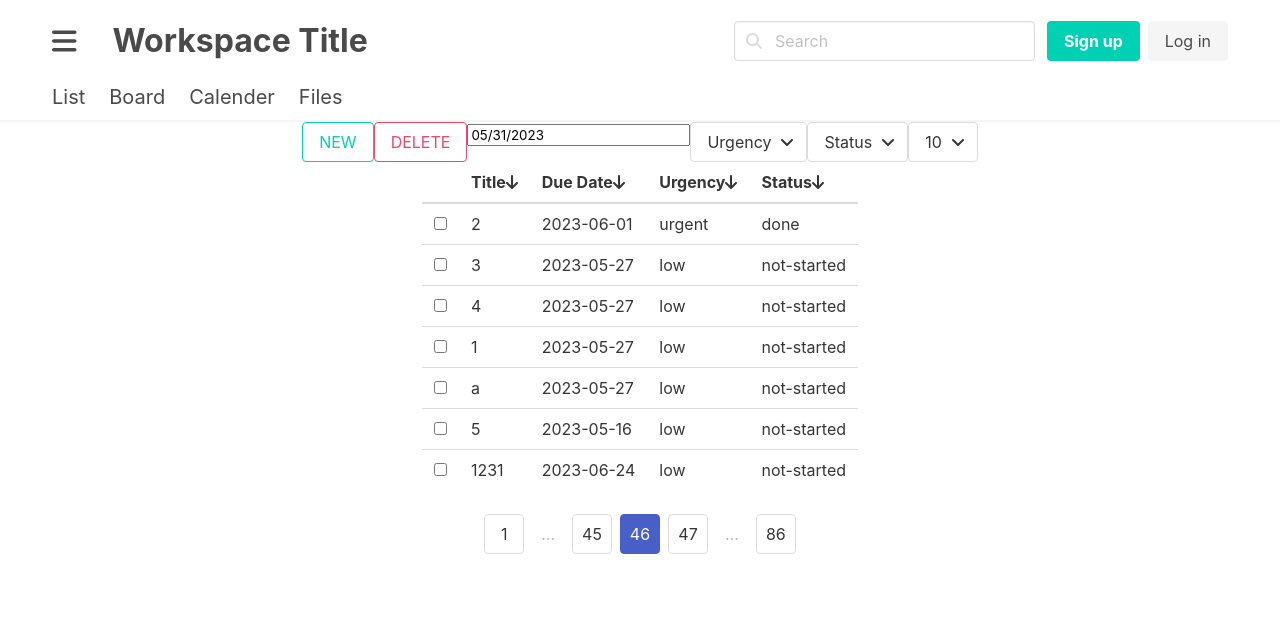
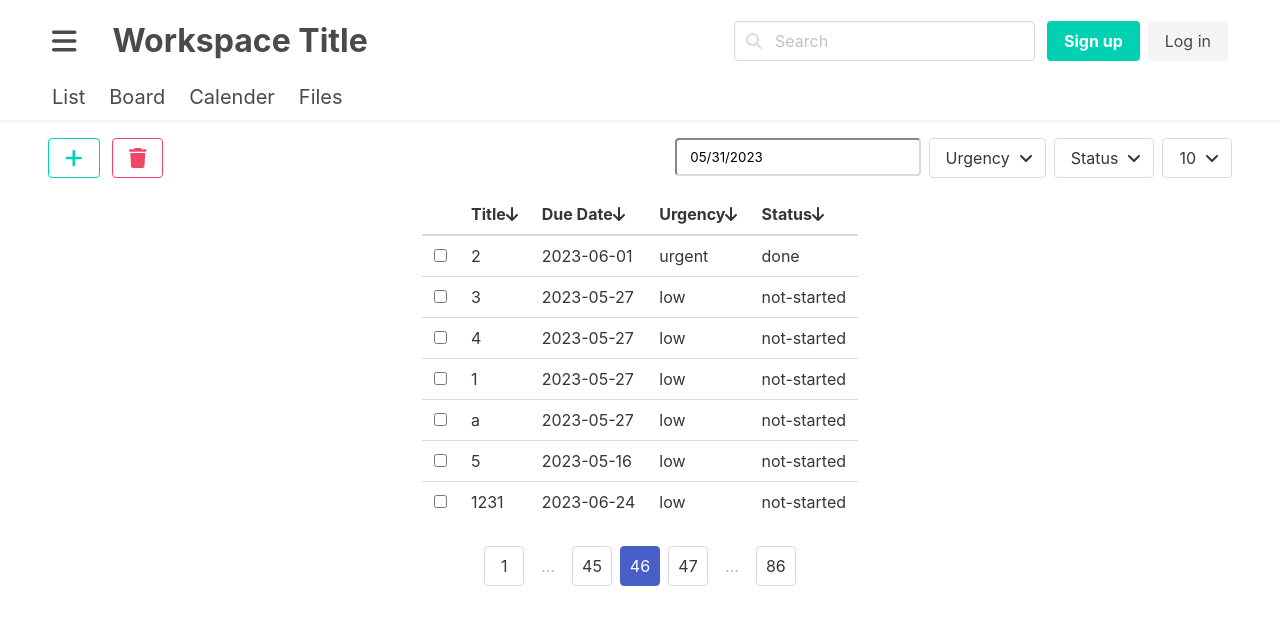
Before and after one commit to kiho2736/Todo-list-App, a React (Create React App) app: page / in a window 1280 px wide. Shown: the top 624 px of the page. Built offline with nearby package versions, Linux system fonts and the light colour scheme; data requests are answered from the project's data file.

Commit message:
Add style for the list of actions

```diff
--- a/src/components/App.js
+++ b/src/components/App.js
@@ -23,7 +23,7 @@ function App() {
         <a className="navbar-item">Calender</a>
         <a className="navbar-item">Files</a>
       </div>
-      <hr className="navbar-hr"/>
+      <hr className="navbar-hr" />
       <TodoModal />
       <TodoActions />
       <TodoList />
--- a/src/components/TodoActions.css
+++ b/src/components/TodoActions.css
@@ -0,0 +1,33 @@
+.actions-container {
+  width: 95%;
+  padding: 1rem 1rem;
+  display: flex;
+  justify-content: space-between;
+}
+
+.add-btn {
+  margin-right: 0.75rem;
+}
+
+.filters-container {
+  display: flex;
+}
+
+.filter {
+  margin-right: 0.5rem;
+}
+
+.filter:last-child {
+  margin-right: 0rem;
+}
+
+.datepicker {
+  padding-bottom: calc(0.75em - 1px);
+  padding-left: 1em;
+  padding-right: 1em;
+  padding-top: calc(0.75em - 1px);
+  cursor: pointer;
+  border-radius: 4px;
+  border-color: #dbdbdb;
+
+}
--- a/src/components/TodoActions.js
+++ b/src/components/TodoActions.js
@@ -2,7 +2,11 @@ import "react-datepicker/dist/react-datepicker.css";
 import "./TodoActions.css";
 
 import { FontAwesomeIcon } from "@fortawesome/react-fontawesome";
-import { faAngleDown } from "@fortawesome/free-solid-svg-icons";
+import {
+  faAngleDown,
+  faPlus,
+  faTrash,
+} from "@fortawesome/free-solid-svg-icons";
 import { useState, useContext } from "react";
 import TodosContext from "../context/todos";
 import DatePicker from "react-datepicker";
@@ -71,21 +75,28 @@ function TodoActions() {
 
   return (
     <div className="actions-container">
+      <div className="actions-left">
         <button
-        className="button is-primary is-outlined"
+          className="button is-primary is-outlined add-btn"
           onClick={handleNewClick}
         >
-        NEW
+          <FontAwesomeIcon icon={faPlus} className="fa-lg" />
         </button>
         <button
-        className="button is-danger is-outlined"
+          className="button is-danger is-outlined delete-btn"
           onClick={deleteSelectedTodos}
         >
-        DELETE
+          <FontAwesomeIcon icon={faTrash} className="fa-lg" />
         </button>
-      <DatePicker id="newDueDate" selected={new Date()} />
+      </div>
+
+      <div className="filters-container">
+        <div className="filter">
+          <DatePicker id="newDueDate" selected={new Date()} className="datepicker"/>
+        </div>
+
         <div
-        className={`dropdown ${openFilterUrgency ? "is-active" : ""}`}
+          className={`dropdown filter ${openFilterUrgency ? "is-active" : ""}`}
           onClick={handleOpenFilterUrgency}
         >
           <div className="dropdown-trigger">
@@ -105,17 +116,24 @@ function TodoActions() {
               <div className="dropdown-item" onClick={handleFilterLowUrgency}>
                 LOW
               </div>
-            <div className="dropdown-item" onClick={handleFilterMediumUrgency}>
+              <div
+                className="dropdown-item"
+                onClick={handleFilterMediumUrgency}
+              >
                 MEDIUM
               </div>
-            <div className="dropdown-item" onClick={handleFilterUrgentUrgency}>
+              <div
+                className="dropdown-item"
+                onClick={handleFilterUrgentUrgency}
+              >
                 URGENT
               </div>
             </div>
           </div>
         </div>
+
         <div
-        className={`dropdown ${openFilterStatus ? "is-active" : ""}`}
+          className={`dropdown filter ${openFilterStatus ? "is-active" : ""}`}
           onClick={handleOpenFilterStatus}
         >
           <div className="dropdown-trigger">
@@ -138,8 +156,9 @@ function TodoActions() {
             </div>
           </div>
         </div>
+
         <div
-        className={`dropdown ${openFilterStatus ? "is-active" : ""}`}
+          className={`dropdown filter ${openFilterStatus ? "is-active" : ""}`}
           onClick={handleOpenFilterStatus}
         >
           <div className="dropdown-trigger">
@@ -162,6 +181,7 @@ function TodoActions() {
           </div>
         </div>
       </div>
+    </div>
   );
 }
 
```
Lines whose indentation alone changed are shown as unchanged.
